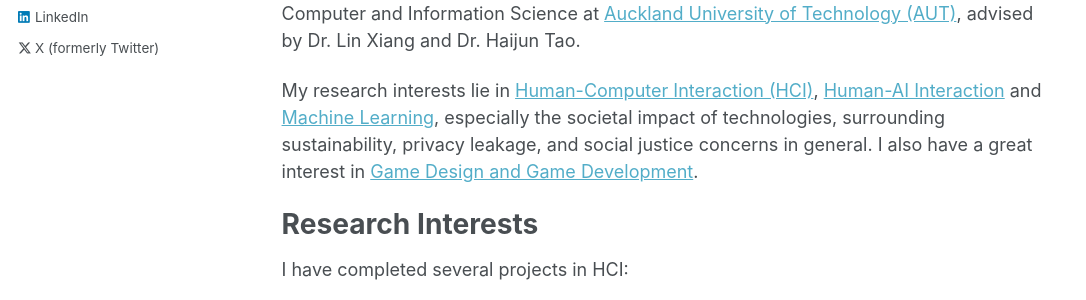
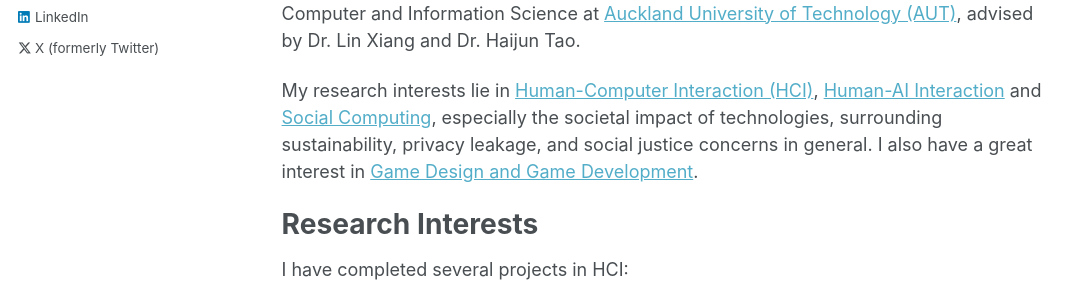
Before and after one commit to Carolzhangzz/AcademicWeb, a Jekyll site: the page built from _pages/about.md, in a window 1280 px wide and 900 px high. Shown: the part 278-578 px from the top of the window, without its empty margins (0-1086 px from the left). Built offline with Jekyll 4.4.1, drawn with Linux system fonts in a browser that asks for light colours; some web fonts are replaced.

Commit message:
Update about.md

```diff
--- a/_pages/about.md
+++ b/_pages/about.md
@@ -9,7 +9,7 @@ redirect_from:
 ## About Me
 I obtained my Bachelor's degree in Computer Science and Technology from the School of Information Engineering at [China Jiliang University (CJLU)](https://english.cjlu.edu.cn/) and another degree in Computer and Information Science at [Auckland University of Technology (AUT)](https://www.aut.ac.nz/), advised by Dr. Lin Xiang and Dr. Haijun Tao.
 
-My research interests lie in [Human-Computer Interaction (HCI)](#), [Human-AI Interaction](#) and [Machine Learning](#), especially the societal impact of technologies, surrounding sustainability, privacy leakage, and social justice concerns in general. I also have a great interest in [Game Design and Game Development](#).
+My research interests lie in [Human-Computer Interaction (HCI)](#), [Human-AI Interaction](#) and [Social Computing](#), especially the societal impact of technologies, surrounding sustainability, privacy leakage, and social justice concerns in general. I also have a great interest in [Game Design and Game Development](#).
 
 
 Research Interests
```
